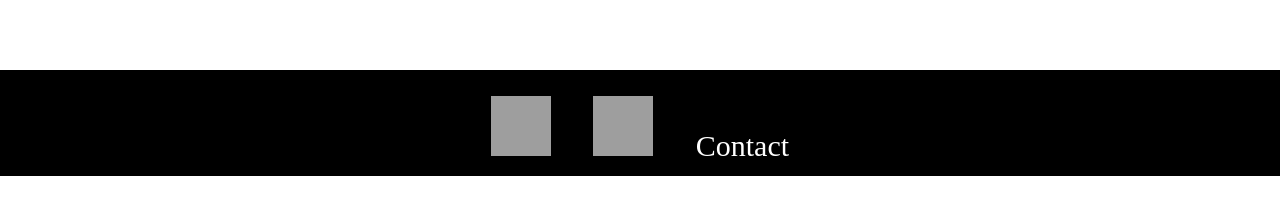
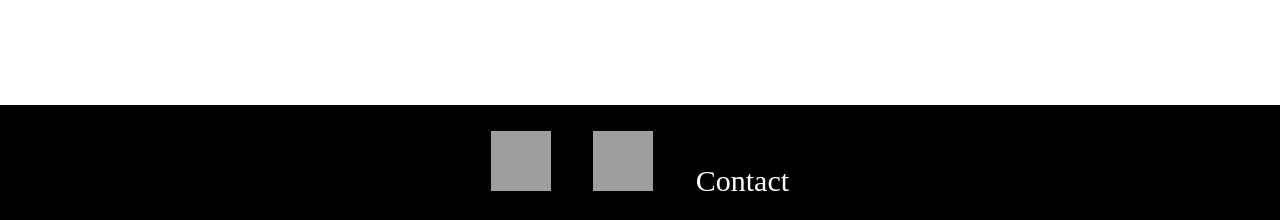
Before and after one commit to nobelleprize/ucipl, a plain HTML site: page program.html in a window 1280 px wide. Shown: the part 624-844 px from the top of the page. Before the commit the page ends 800 px from the top, so only its background shows below. Drawn offline with nearby package versions, Linux system fonts and the light colour scheme; grey boxes are pictures that could not be loaded; a web font is replaced by a local one.

Commit message:
edit footer

```diff
--- a/program.css
+++ b/program.css
@@ -96,8 +96,8 @@ td {
 }
 
 #footer {
-   position: absolute;
     font-family: 'Patua One';
+    top: 0;
     bottom: 0;
     width: 100%;
     height: 10%;   /* Height of the footer */
```
Lines whose indentation alone changed are shown as unchanged.
